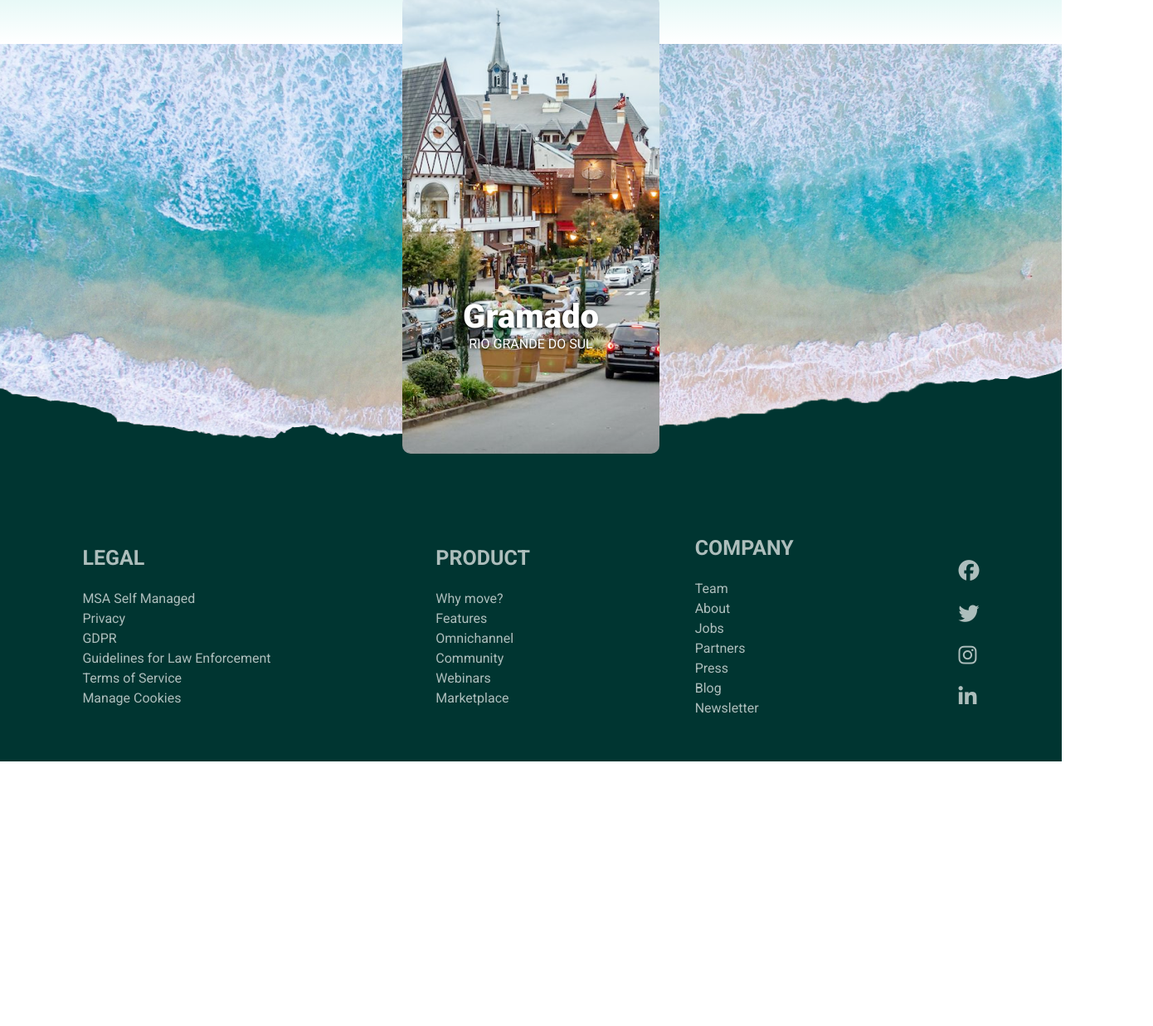
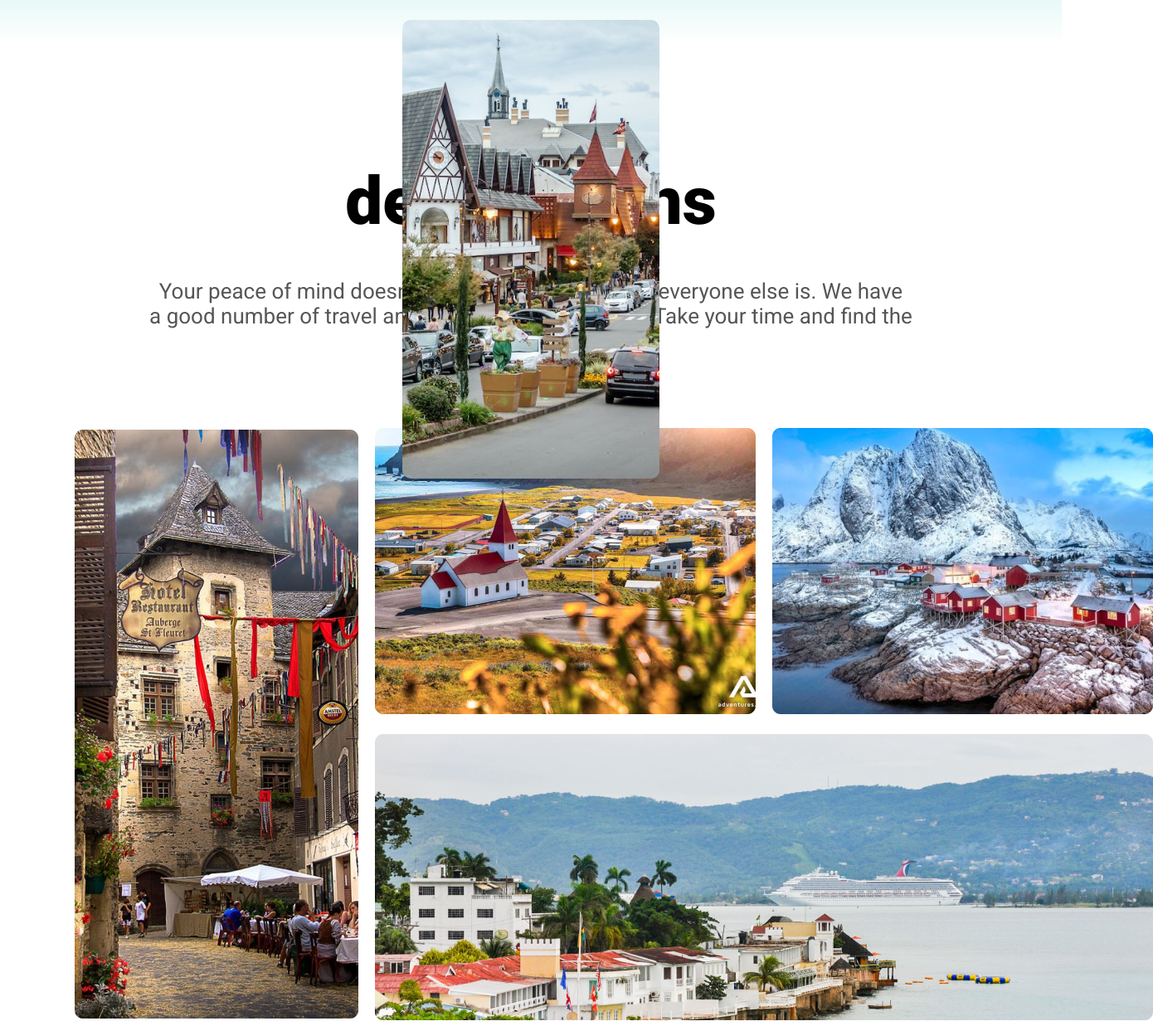
Before and after one commit to StepanHovsepyan7/Relocate, a plain HTML site: page index.html in a window 1280 px wide. Shown: the part 1857-3094 px from the top of the page at 83% size, 1390 px wide, since content can reach past the window. Before the commit the page ends 2935 px from the top, so only its background shows below. Drawn offline with Linux system fonts and the light colour scheme; a web font is replaced by a local one.

Commit message:
Gallery part and fixing footer part but not finished yet

```diff
--- a/css/style.css
+++ b/css/style.css
@@ -1,4 +1,4 @@
-@import url('https://fonts.googleapis.com/css2?family=Roboto:ital,wght@0,100..900;1,100..900&display=swap');
+@import url("https://fonts.googleapis.com/css2?family=Roboto:ital,wght@0,100..900;1,100..900&display=swap");
 @import url("https://fonts.googleapis.com/css2?family=Smooch&display=swap");
 * {
   margin: 0;
@@ -133,7 +133,7 @@ nav {
 }
 .centerContent :nth-child(5) {
   border-radius: 20px;
-  width: 16px;
+  width: 20px;
   background-color: #41d6c7;
   padding-top: 14px;
   position: absolute;
@@ -145,7 +145,7 @@ nav {
   padding-top: 32px;
   font-family: "Arial", sans-serif;
   font-weight: 400;
-  font-size: 18px;
+  font-size: 26px;
 }
 .imgParent {
   margin: 0 auto;
@@ -154,6 +154,8 @@ nav {
   display: flex;
   padding-top: 90px;
   flex-wrap: wrap;
+  cursor: pointer;
+  transition: 0.5s;
 }
 .imgParent img {
   border-radius: 10px;
@@ -167,7 +169,12 @@ nav {
   right: 0;
   top: 364px;
   bottom: 0;
+  opacity: 0;
+  transition: 0.5s;
   color: white;
+}
+.contentMain:hover .contentDiv {
+  opacity: 1;
 }
 .contentDiv :nth-child(1) {
   font-weight: 900;
@@ -176,27 +183,106 @@ nav {
 .contentMain {
   position: relative;
 }
+.contentMain img {
+  transition: 0.5s;
+}
+.contentMain:hover img {
+  opacity: 0.5;
+}
 
+/* Explore */
+
+
+.explorehead {
+  align-items: center;
+  text-align: center;
+}
+
+.explorehead :nth-child(1) {
+  font-size: 125px;
+  font-family: "Smooch", serif;
+  font-weight: 400;
+  color: #0ca296;
+}
+
+.explorehead :nth-child(2) {
+  font-family: "Roboto", serif;
+  font-weight: 900;
+  font-size: 80px;
+}
+
+.explorehead :nth-child(3) {
+  background-color: #cbe7e4;
+  margin: 0 auto;
+  width: 20px;
+  padding-top: 14px;
+  border-radius: 20px;
+}
+
+.explorehead :nth-child(4) {
+  font-size: 26px;
+  font-family: "Roboto", serif;
+  color: #565656;
+  margin-top: 32px;
+}
+
+.display_grid {
+  display: grid;
+  margin-top: 90px;
+  margin-left: 90px;
+  gap: 20px;
+  grid-template-columns: repeat(4, 1fr);
+  grid-template-rows: repeat(2, 1fr);
+  align-items: center;
+}
+.grid-1 {
+  grid-column: 1 / span 1;
+  grid-row: 1 / span 2;
+}
+.grid-2 {
+  grid-column: 2 / span 1;
+  grid-row: 1 / span 1;
+}
+
+.grid-3 {
+  grid-column: 3 / span 1;
+  grid-row: 1 / span 1;
+}
+.grid-4 {
+  grid-row: 2 / span 1;
+  grid-column: 2 / span 2;
+}
 
 /* footer */
 
-.bgfooter{
-  background-image: url(../img/footerbg.png);
+.footer__container {
+  margin-top: 21px;
+}
+
+.bgfooter {
+  /* background-image: url(../img/footerbg.png); */
+  background: linear-gradient(
+      0deg,
+      rgba(153, 79, 45, 0) 26%,
+      rgb(255 240 240 / 0%) 0%,
+      rgb(255 255 255) 100%
+    ),
+    url(../img/footerbg.png);
   background-position: center;
   background-repeat: no-repeat;
   background-size: cover;
   height: 523px;
+  position: relative;
+  top: 250px;
 }
 
-.footerParent{
+.footerParent {
   height: 502px;
   background-color: #003531;
   z-index: -100;
-  position: relative;
-  bottom: 160px;
 }
 
-.footerContent{
+.footerContent {
   padding-top: 225px;
   text-align: start;
   align-items: center;
@@ -208,17 +294,18 @@ nav {
 .footerContent a {
   color: rgba(255, 255, 255, 0.678);
 }
-.footerContent li{
+.footerContent li {
   padding-top: 5px;
 }
-.icons{
+.icons {
   font-size: 25px;
   margin-top: 20px;
+  cursor: pointer;
 }
-.mainHref{
+.mainHref {
   font-weight: bold;
   font-size: 25px;
 }
-.secondMg{
+.secondMg {
   margin-top: 20px;
 }
--- a/index.html
+++ b/index.html
@@ -85,8 +85,8 @@
           </div>
           <div class="linearContentDiv">
             <span class="linearContent">
-              It’s hard enough deciding to move, <br />
-              you don't have to worry about where to move to. These are some of
+              It’s hard enough deciding to move,
+              you don't have to worry about where to move to.<br /> These are some of
               the most popular and best locations to move to based on a <br />
               number of factors.
             </span>
@@ -124,6 +124,39 @@
         </div>
       </section>
       <!-- Destination Section -->
+
+      <section>
+        <div class="explore__container">
+
+          <div class="explorehead">
+            <span>more</span>
+            <h1>destinations</h1>
+            <div></div>
+            <p>
+              Your peace of mind doesn’t have to be tied to where everyone else
+              is. We have <br />
+              a good number of travel and relocation destinations. Take your
+              time and find the <br />
+              perfect one for you.
+            </p>
+          </div>
+
+          <div class="display_grid">
+            <div class="grid-1">
+              <img src="img/grid1.png" alt="">
+            </div>
+            <div class="grid-2">
+              <img src="img/grid2.png" alt="">
+            </div>
+            <div class="grid-3">
+              <img src="img/grid3.png" alt="">
+            </div>
+            <div class="grid-4">
+              <img src="img/grid4.png" alt="">
+            </div>
+          </div>
+        </div>
+      </section>
     </main>
 
     <!-- footer -->
@@ -139,7 +172,7 @@
                   <a class="mainHref" href="">LEGAL</a>
                 </li>
                 <li class="secondMg">
-                  <a  href="">MSA Self Managed</a>
+                  <a href="">MSA Self Managed</a>
                 </li>
                 <li>
                   <a href="">Privacy</a>
@@ -163,7 +196,7 @@
                   <a class="mainHref" href="">PRODUCT</a>
                 </li>
                 <li class="secondMg">
-                  <a  href="">Why move?</a>
+                  <a href="">Why move?</a>
                 </li>
                 <li>
                   <a href="">Features</a>
@@ -187,7 +220,7 @@
                   <a class="mainHref" href="">COMPANY</a>
                 </li>
                 <li class="secondMg">
-                  <a  href="">Team</a>
+                  <a href="">Team</a>
                 </li>
                 <li>
                   <a href="">About</a>
@@ -231,7 +264,6 @@
                   </a>
                 </li>
               </ul>
-
             </div>
           </div>
         </div>
```
Also changed, not shown: img/grid1.png (added), img/grid2.png (added), img/grid3.png (added), img/grid4.png (added).
